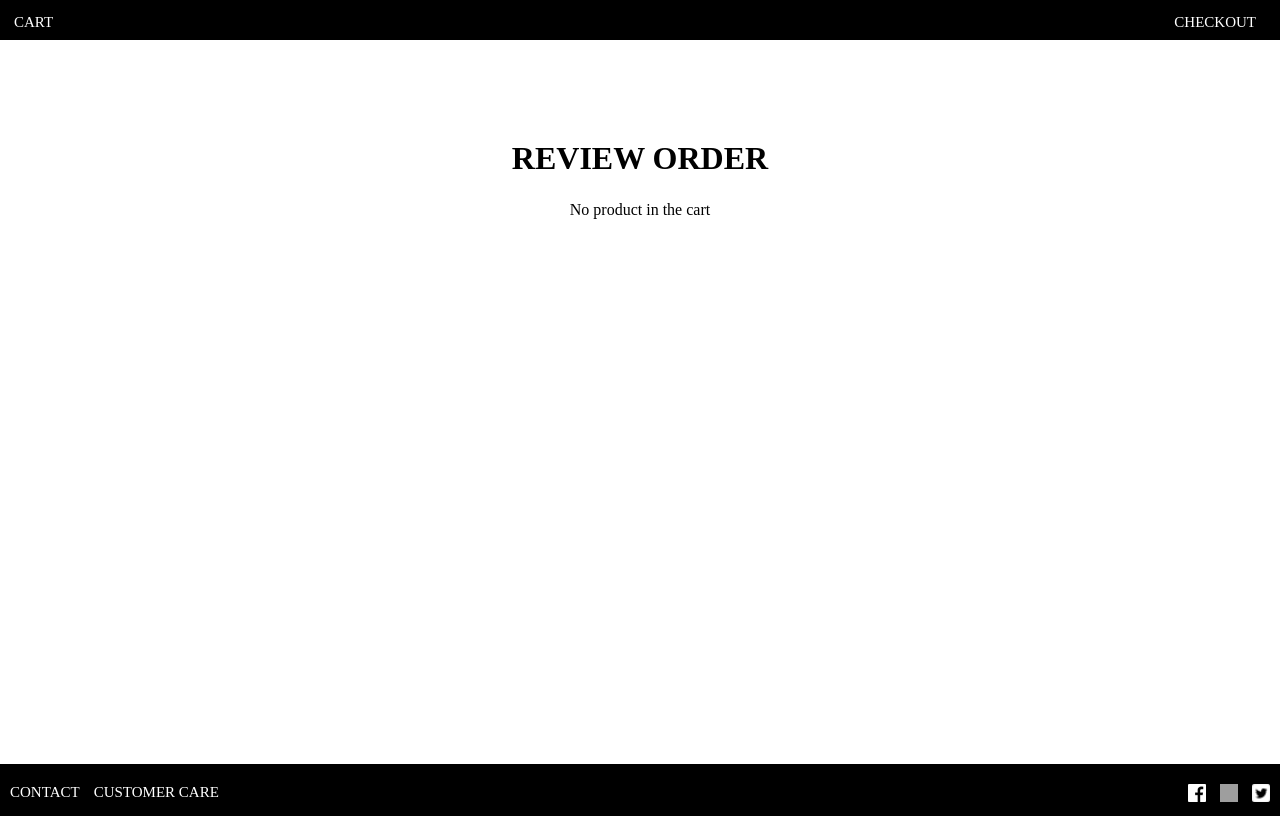
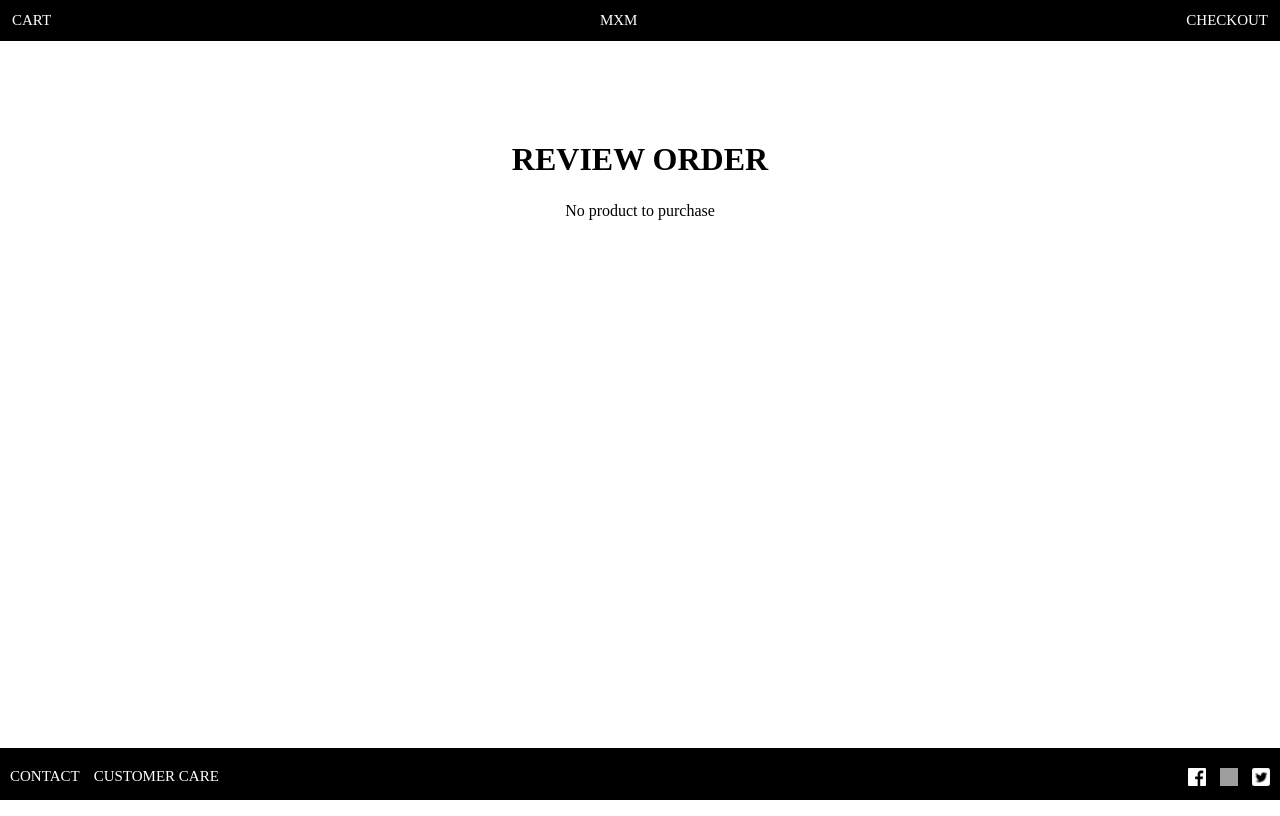
Before and after one commit to isaacsaqib/MercyToMankindNewYork, a Rails app: page /checkout in a window 1280 px wide. Run offline with Rails 7, Linux system fonts and the light colour scheme; data that the repository does not hold is empty; parts of the project's set-up code (start-up, migrations or seed data) failed here and were passed over; grey boxes are pictures that could not be loaded.

Commit message:
basically finished with site styling. need to implement ssl

```diff
--- a/app/assets/stylesheets/style.css
+++ b/app/assets/stylesheets/style.css
@@ -1,3 +1,15 @@
+html, body {
+    height: 100%;
+    margin:0px;
+}
+
+span {
+	float: right;
+	margin-right: 10px;
+}
+
+
+
 #checkout-btn {
 	display: block;
 	margin: 0 auto;
@@ -188,6 +200,7 @@
 
 }
 
+
 .products > tbody > tr > td > ul {
 	list-style: none;
 
@@ -236,9 +249,6 @@
 	width: 18px;
 
 }
-html, body {
-    height: 100%;
-}
 .wrapper {
     min-height: 100%;
     height: auto !important;
@@ -258,11 +268,10 @@
 	color: red;
 }
 
-span {
-	float: right;
-	margin-right: 10px;
 
-}
+
+
+
 /*
 
 Sticky Footer by Ryan Fait
@@ -271,11 +280,6 @@
 */
 
 
-body {
-	margin: 0px;
-
-
-}
 
 ul {
 	padding: 0px;
@@ -364,7 +368,7 @@
 
 #top-nav {
 	background-color: black;
-	padding-bottom: 40px;
+	padding-bottom:0px;
 	margin: 0px;
 	margin-bottom: 100px;
 	text-align: center;
@@ -381,9 +385,26 @@
 }
 
 #top-nav li {
+	padding: 12px;
+}
+
+
+
+#top-nav > li:nth-child(1) {
 	display: inline-block;
 	float: left;
-	padding: 14px;
+
+}
+
+#top-nav > li:nth-child(2) {
+	display: inline-block;
+	float: none;
+}
+
+
+#top-nav > li:nth-child(3) {
+	display: inline-block;
+	float: right;
 }
 
 #top-nav a:hover {
@@ -433,6 +454,10 @@
 	padding-top: 20px;
 	padding-left: 10px;
 	margin: 0px;
+}
+
+.footer ul {
+	margin:0px;
 }
 
 /*.footer li:not(:first-child) {
--- a/app/views/checkout/index.html.erb
+++ b/app/views/checkout/index.html.erb
@@ -107,7 +107,7 @@
 
 <%
 else %>
-	<tr><td>No product in the cart</td></tr>
+	<tr><td>No product to purchase</td></tr>
 <%
 end
  %>
--- a/app/views/layouts/application.html.erb
+++ b/app/views/layouts/application.html.erb
@@ -3,19 +3,20 @@
 <!DOCTYPE html>
 <html>
 <head>
-  <title>MERCYXMANKIND</title>
+  <title>MERCY X MANKIND NY</title>
 
 </head>
 <div class="wrapper">
 <body>
 <ul id="top-nav">
 			<li><a href="/cart">CART</a></li>
-			<span>
+			<li><a href="/">MXM</a></li>
+			<!-- <span id="span-right"> -->
 			<li><a href="/checkout">CHECKOUT</a></li>
 			<% if logged_in? %>
 				<a href="/logout">LOGOUT</a>
 			<% end %>
-			</span>
+			<!-- </span> -->
 
 		</ul>
 
--- a/app/views/welcome/index.html.erb
+++ b/app/views/welcome/index.html.erb
@@ -3,7 +3,7 @@
 	<%= stylesheet_link_tag    'application', media: 'all', 'data-turbolinks-track' => true %>
 	<script type="text/javascript" src="assets/application.js"></script>
 
-	  <title>MERCYXMANKINDNEWYORK</title>
+
 
 	</head>
 	<div class="wrapper">
@@ -21,7 +21,7 @@
 
 		</ul> -->
 
-				<p>MERCY X MANKIND</p>
+				<p>MERCY X MANKIND NY</p>
 				<p>"MERCY FOR ALL"</p>
 				<p>GIVING ALL OF MANKIND THE WANT TO EXPERIENCE GARMENTS MADE WITH THE HEART AND SOUL OF AN ENTITY THAT STRIVES ON INNOVATING AND PRODUCING ATTIRE AT THE HIGHEST PLATFORM OF DESIGN</p>
 			</header>
```
